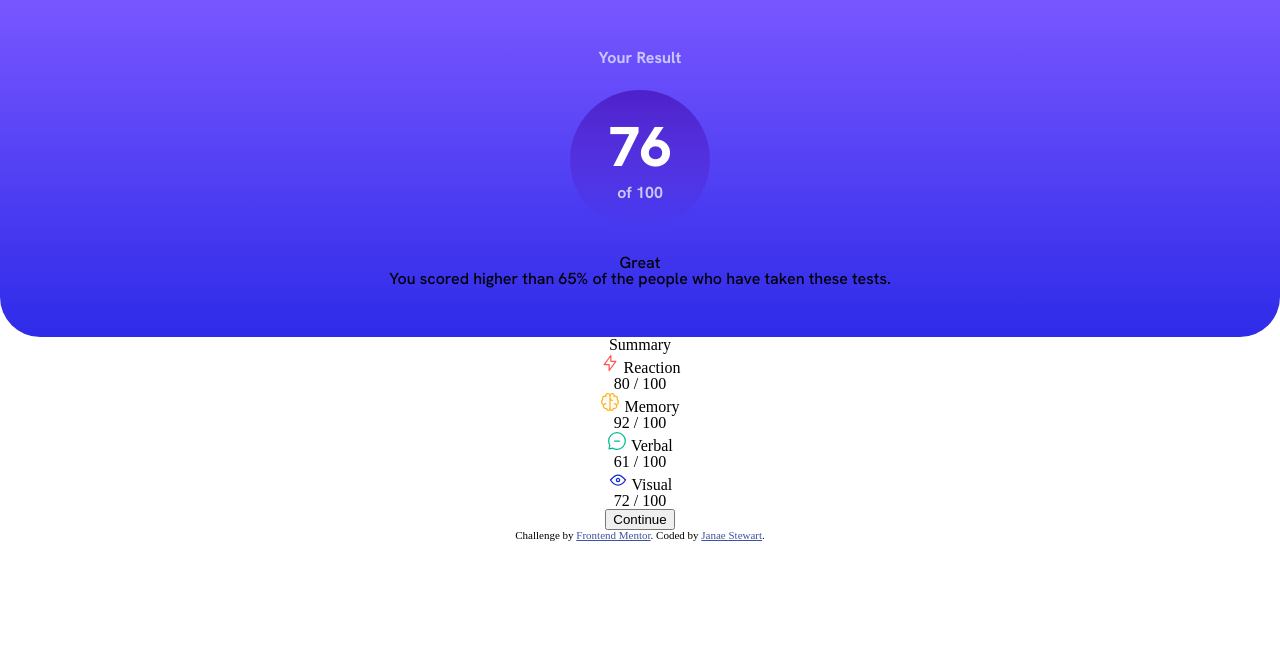
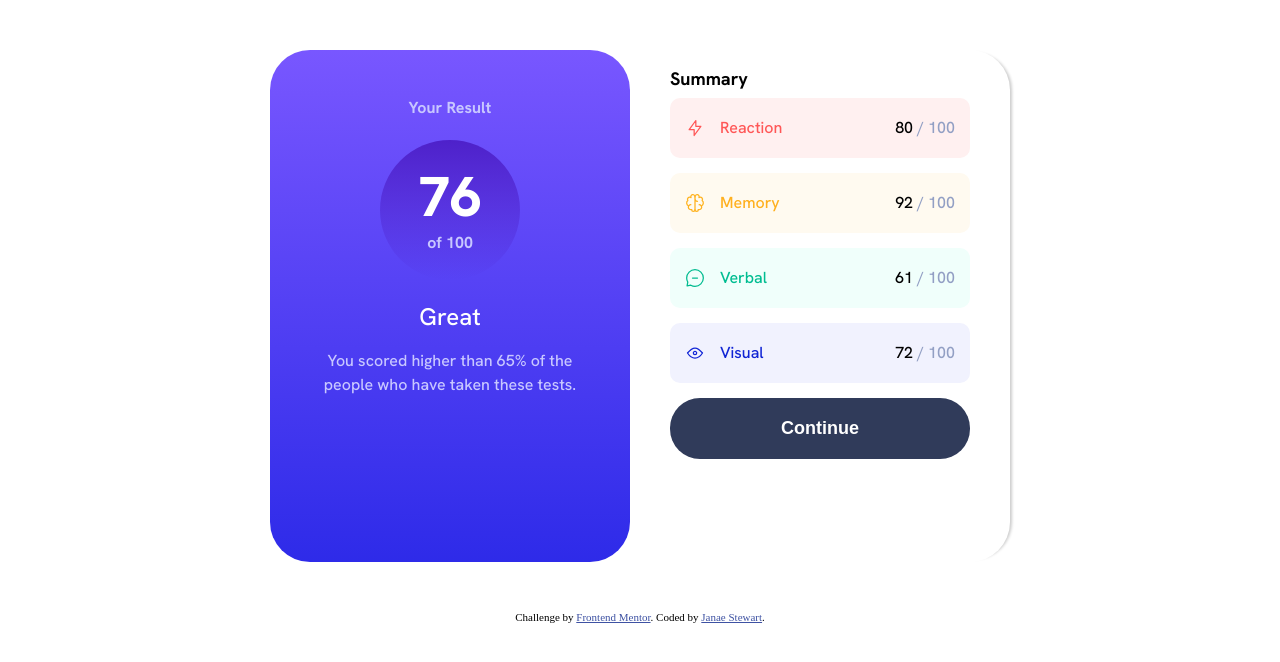
Before and after one commit to janaestewart/results-summary-component-main, a plain HTML site: page index.html in a window 1280 px wide. Drawn offline with Linux system fonts and the light colour scheme.

Commit message:
finalized design

```diff
--- a/index.html
+++ b/index.html
@@ -22,6 +22,7 @@
   </style>
 </head>
 <body>
+  <div class="content">
     <section class="purple-section">
       <h1>Your Result</h1>
       <div class="circle-section">
@@ -29,7 +30,7 @@
         <p class="smaller-numbers">of 100</p>
       </div>
       <div class="score-description-holder">
-      <span> Great</span>
+        <h3 class="score-wording"> Great</h3>
         <p class="score-description">You scored higher than 65% of the people who have taken these tests.</p>
       </div>
     </section>
@@ -37,33 +38,53 @@
         <h2> Summary</h2>
         <div class="summary-breakdown">
           <div class="summary red-section">
+            <div class="first-half-summary">
               <img src="assets/images/icon-reaction.svg" alt="lighning bolt icon" class="summary-icon">
               <span class="summary-title"> Reaction </span>
-          <p>80 / 100 </p>
+            </div>
+            <div class="second-half-summary">
+            <span>80 </span>
+            <span class="light-gray-summary">/ 100 </span>
+          </div>
           </div>
 
           <div class="summary yellow-section">
+            <div class="first-half-summary">
               <img src="assets/images/icon-memory.svg" alt="brain icon" class="summary-icon">
               <span class="summary-title"> Memory </span>
-          <p>92 / 100 </p>
+            </div>
+            <div class="second-half-summary">
+              <span>92 </span>
+              <span class="light-gray-summary">/ 100 </span>
+            </div>
           </div>
 
           <div class="summary green-section">
+            <div class="first-half-summary">
               <img src="assets/images/icon-verbal.svg" alt="speech bubble icon" class="summary-icon">
               <span class="summary-title"> Verbal </span>
-          <p>61 / 100 </p>
+            </div>
+            <div class="second-half-summary">
+              <span>61 </span>
+              <span class="light-gray-summary">/ 100 </span>
+            </div>
           </div>
 
           <div class="summary blue-section">
+            <div class="first-half-summary">
               <img src="assets/images/icon-visual.svg" alt="eye icon" class="summary-icon">
               <span class="summary-title"> Visual </span>
-          <p>72 / 100 </p>
             </div>
-
+            <div class="second-half-summary">
+              <span>72 </span>
+              <span class="light-gray-summary">/ 100 </span>
+            </div>
           </div>
 
           <button> Continue </button>
+        </div>
     </section>
+  </div>
 
   <div class="attribution">
     Challenge by <a href="https://www.frontendmentor.io?ref=challenge" target="_blank">Frontend Mentor</a>.
--- a/styles.css
+++ b/styles.css
@@ -44,3 +44,132 @@ body{
     font-size: 16px;
     font-weight: 700;
 }
+
+.score-wording {
+    color: hsl(0, 0%, 100%);
+    font-size: 24px;
+    margin-bottom: 20px;
+}
+
+.score-description{
+    color: hsl(241, 100%, 89%);
+    line-height: 1.5;
+}
+
+.summary-section{
+    /* margin-top: 20px; */
+    padding: 0 40px;
+    font-family: 'Hanken Grotesk', sans-serif;
+}
+
+.summary-section h2{
+    text-align: left;
+    font-weight: 700;
+    margin-bottom: 10px;
+    font-size: 18px;
+}
+
+.summary-breakdown{
+    display: flex;
+    flex-direction: column;
+}
+
+.summary{
+    display: flex;
+    justify-content: space-between;
+    padding: 20px 15px;
+    align-items: center;
+    border-radius: 10px;
+    margin-bottom: 15px;
+}
+
+.first-half-summary{
+    display: flex;
+    align-items: center;
+
+}
+
+.first-half-summary span{
+    margin-left: 15px;
+}
+
+.red-section{
+    background-color: hsl(0, 100%, 97%);
+}
+
+.red-section .first-half-summary span{
+    color: hsl(0, 100%, 67%);
+}
+
+.yellow-section{
+    background-color: hsl(39, 100%, 97%);
+}
+
+.yellow-section .first-half-summary span{
+    color: hsl(39, 100%, 56%);
+}
+
+.green-section{
+    background-color: hsl(166, 100%, 97%);
+}
+
+.green-section .first-half-summary span{
+    color:  hsl(166, 100%, 37%);
+}
+
+.blue-section{
+    background-color: hsl(234,85%, 97%);
+}
+
+.blue-section .first-half-summary span{
+    color:  hsl(234, 85%, 45%)
+}
+
+.light-gray-summary{
+    color: hsl(224, 30%, 67%);
+}
+
+button{
+    background-color: hsl(224, 30%, 27%);
+    color: hsl(0, 0%, 100%);
+    font-weight: 700;
+    border: none;
+    padding: 20px 50px;
+    border-radius: 30px;
+    font-size: 18px;
+}
+
+button::hover, button::active{
+
+}
+
+
+@media (min-width: 800px){
+    .content{
+        display: flex;
+        justify-content: center;
+        align-content: center;
+        height: 512px;
+        margin: 50px auto;
+        text-align: center;
+        /* box-shadow: 2px 0 6px 3px rgba(0, 0, 0, 0.2); */
+    }
+
+    .purple-section{
+        padding: 50px;
+        border-radius: 40px 40px 40px 40px;
+        max-width: 260px;
+    }
+
+    .summary-section{
+        width: 300px;
+        border-radius: 0 40px 40px 0;
+        box-shadow: 5px 0 3px -3px rgba(0, 0, 0, 0.2);
+    }
+
+    .summary-section h2{
+        margin-top: 20px;
+    }
+
+    /* offset-x | offset-y | blur-radius | spread-radius | color */
+}
```
Lines whose indentation alone changed are shown as unchanged.
